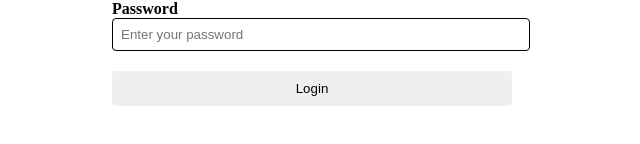
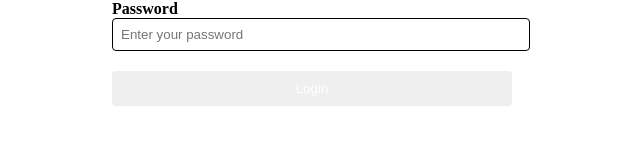
Before and after one commit to AmriteshDev/experteconsult, a React (Create React App) app: page / in a window 1280 px wide. Shown: the part 166-310 px from the top of the page, without its empty margins (328-968 px from the left). Built offline with nearby package versions, Linux system fonts and the light colour scheme.

Commit message:
change color

```diff
--- a/src/Components/colors.js
+++ b/src/Components/colors.js
@@ -5,6 +5,7 @@ const colors = {
     black: '#000000',
     gray: '#f7f7f7',
     accent: '#e74c3c',
+    button: "#007bff"
 };
 
 export default colors;
--- a/src/Login.js
+++ b/src/Login.js
@@ -103,8 +103,8 @@ const Input = styled.input`
 const Button = styled.button`
   width: 100%;
   padding: 10px;
-  background-color: ${props => props.theme.primary};
-  color: ${props => props.theme.white};
+  background-color: button;
+  color: #fff;
   border: none;
   border-radius: 4px;
   cursor: pointer;
```
